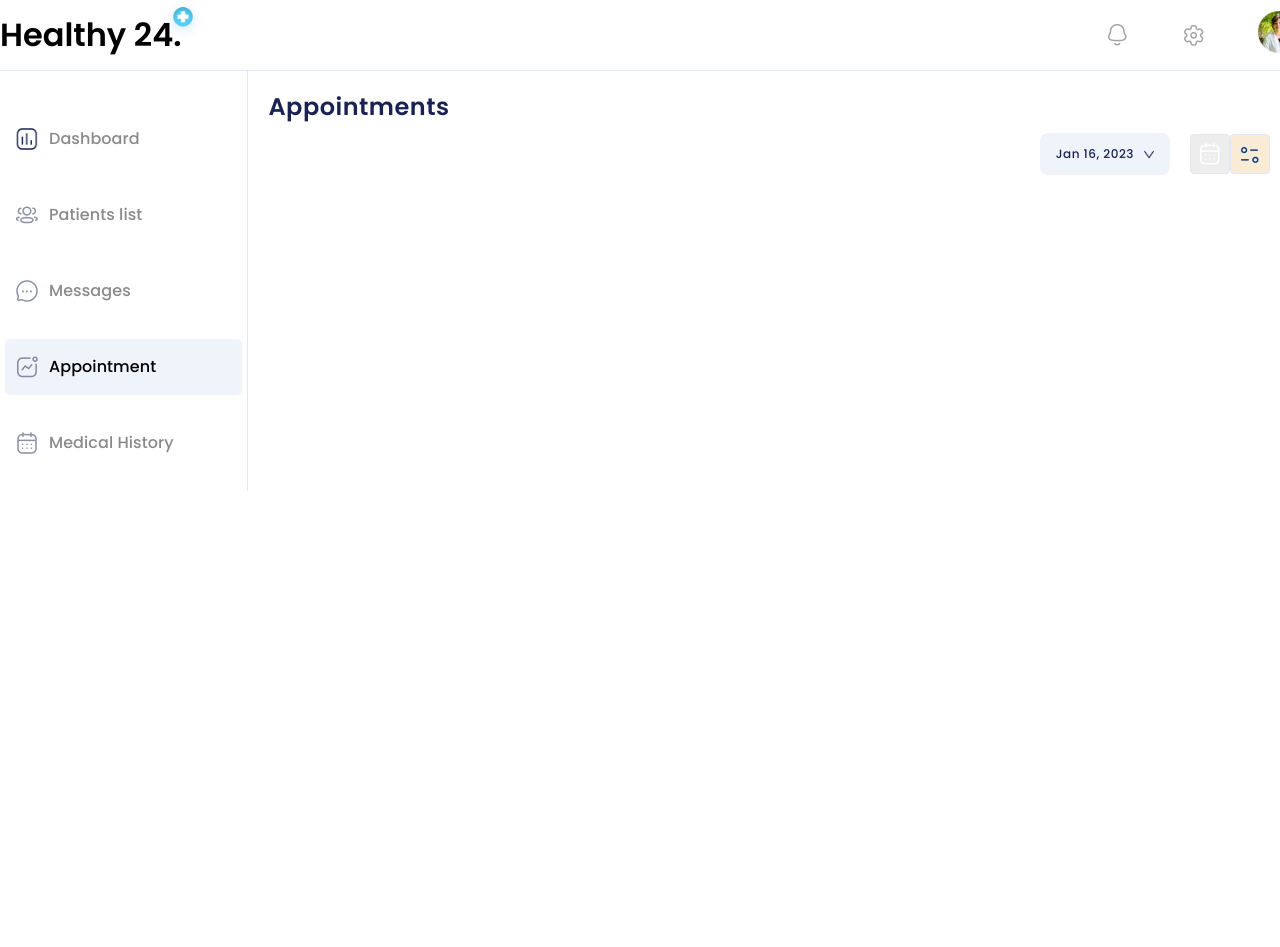
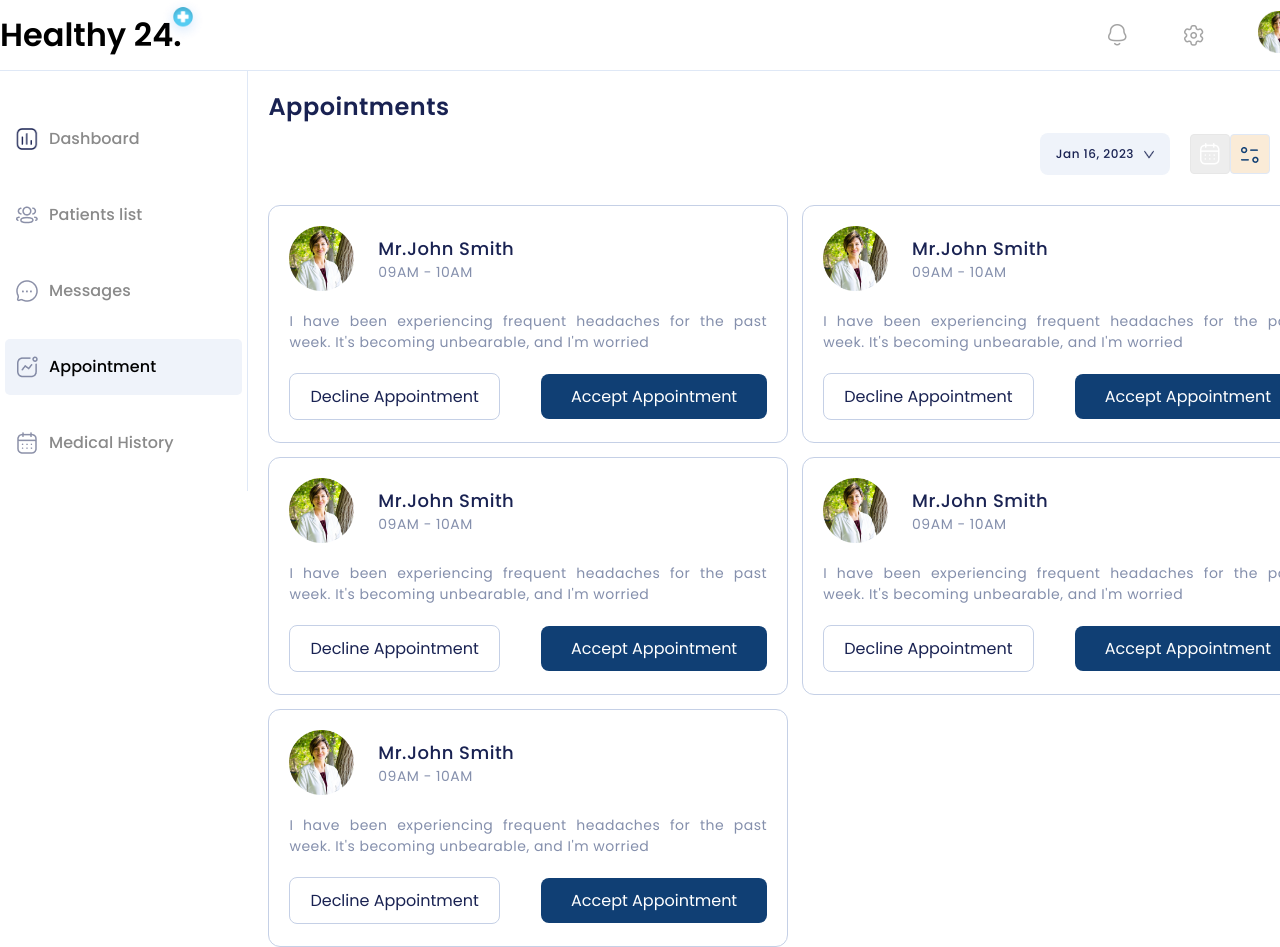
Before and after one commit to salahkhenfer/Doctor-s-Office-Management-System, a React (Vite) app: page /Appointment in a window 1280 px wide. Both pictures are taken after a click on the element 1250 px from the left and 154 px from the top of the page. Shown: the top 947 px of the page. Before the commit the page ends 871 px from the top, so only its background shows below. Built offline with nearby package versions, Linux system fonts and the light colour scheme.

Commit message:
add some editing

```diff
--- /dev/null
+++ b/src/components/Appointment/AppointmentsCard.tsx
@@ -0,0 +1,25 @@
+import avatar from "../../assets/Avatar.png";
+
+function AppointmentsCard() {
+  return (
+    <div className="AppointmentsCard">
+      <div className="AppointmentsCardUserInfo">
+        <img src={avatar} alt="" />
+        <div className="AppointmentsCardUserInfoDetils">
+          <div className="AppointmentsCardUserInfoName">Mr.John Smith </div>
+          <div className="AppointmentsCardUserInfoTime">09AM - 10AM</div>
+        </div>
+      </div>
+      <div className="AppointmentsCardUserInfodec">
+        I have been experiencing frequent headaches for the past week. It's
+        becoming unbearable, and I'm worried
+      </div>
+      <div className="AppointmentsCardButtons">
+        <div className="AppointmentsCardButtonWhite">Decline Appointment</div>
+        <div className="AppointmentsCardButtonBlue">Accept Appointment</div>
+      </div>
+    </div>
+  );
+}
+
+export default AppointmentsCard;
--- a/src/page/Appointment.tsx
+++ b/src/page/Appointment.tsx
@@ -4,6 +4,7 @@ import arrwo from "./../assets/Arrow - Down.png";
 import calendar from "./../assets/Calendarblack.png";
 import more from "./../assets/more.png";
 import { useState } from "react";
+import AppointmentsCard from "../components/Appointment/AppointmentsCard";
 function Appointment() {
   const [whoOpen, setWhoOpen] = useState(true);
   const HandelOpenttrue = () => {
@@ -42,7 +43,17 @@ function Appointment() {
           </div>
         </div>
       </div>
-      {whoOpen ? <TableOfAppointment /> : ""}
+      {whoOpen ? (
+        <TableOfAppointment />
+      ) : (
+        <div className="Appointment-container-card">
+          <AppointmentsCard />
+          <AppointmentsCard />
+          <AppointmentsCard />
+          <AppointmentsCard />
+          <AppointmentsCard />
+        </div>
+      )}
     </div>
   );
 }
--- a/src/page/style/Appointment.css
+++ b/src/page/style/Appointment.css
@@ -217,6 +217,93 @@
 .TableOfAppointmentPhone {
   display: none;
 }
+
+/* ========= Appointments Card ======== */
+.AppointmentsCard {
+  border-radius: 12px;
+  border: 1px solid #c5d0e6;
+  background: #fff;
+  width: 100%;
+  height: 100%;
+}
+.AppointmentsCardUserInfo {
+  margin: 20px;
+  display: flex;
+  justify-content: start;
+  align-items: center;
+  gap: 5%;
+}
+.AppointmentsCardUserInfo img {
+  width: 65px;
+  height: 65px;
+}
+.AppointmentsCardUserInfoDetils {
+}
+.AppointmentsCardUserInfoName {
+  color: #192252;
+  text-align: justify;
+  font-family: Poppins;
+  font-size: 18px;
+  font-style: normal;
+  font-weight: 500;
+  line-height: normal;
+  letter-spacing: 0.5px;
+}
+.AppointmentsCardUserInfoTime {
+  color: #848fac;
+  text-align: justify;
+  font-family: Poppins;
+  font-size: 14px;
+  font-style: normal;
+  font-weight: 400;
+  line-height: normal;
+  letter-spacing: 0.5px;
+}
+.AppointmentsCardUserInfodec {
+  color: #848fac;
+  text-align: justify;
+  font-family: Poppins;
+  font-size: 14px;
+  font-style: normal;
+  font-weight: 400;
+  line-height: normal;
+  letter-spacing: 0.5px;
+  margin: 20px;
+}
+.AppointmentsCardButtons {
+  margin: 20px;
+  display: flex;
+  align-items: center;
+  justify-content: space-between;
+}
+.AppointmentsCardButtonWhite {
+  border-radius: 8px;
+
+  border: 1px solid #c5d0e6;
+  display: flex;
+  justify-content: center;
+  align-items: center;
+  background: #fff;
+  color: #192252;
+
+  padding: 10px 20px;
+}
+.AppointmentsCardButtonBlue {
+  border-radius: 8px;
+  background: #103f74;
+  color: white;
+  display: flex;
+  justify-content: center;
+  align-items: center;
+  padding: 10px 30px;
+}
+.Appointment-container-card {
+  width: 100%;
+  display: grid;
+  grid-template-columns: repeat(auto-fill, minmax(48%, 1fr));
+  gap: 16px;
+}
+
 @media only screen and (max-width: 768px) {
   .AppointmentIcons {
     justify-content: space-between;
@@ -321,4 +408,26 @@
   .TableOfAppointment-container {
     position: relative;
   }
+
+  /* ========AppointmentsCard======== */
+
+  .AppointmentsCard {
+    border-radius: 12px;
+    border: 1px solid #c5d0e6;
+    background: #fff;
+    width: 100%;
+    height: 100%;
+  }
+  .AppointmentsCardButtonBlue {
+    font-size: 10px;
+
+    padding: 10px 15px;
+  }
+  .AppointmentsCardButtonWhite {
+    font-size: 10px;
+    padding: 10px 15px;
+  }
+  .Appointment-container-card {
+    grid-template-columns: 1fr;
+  }
 }
```
